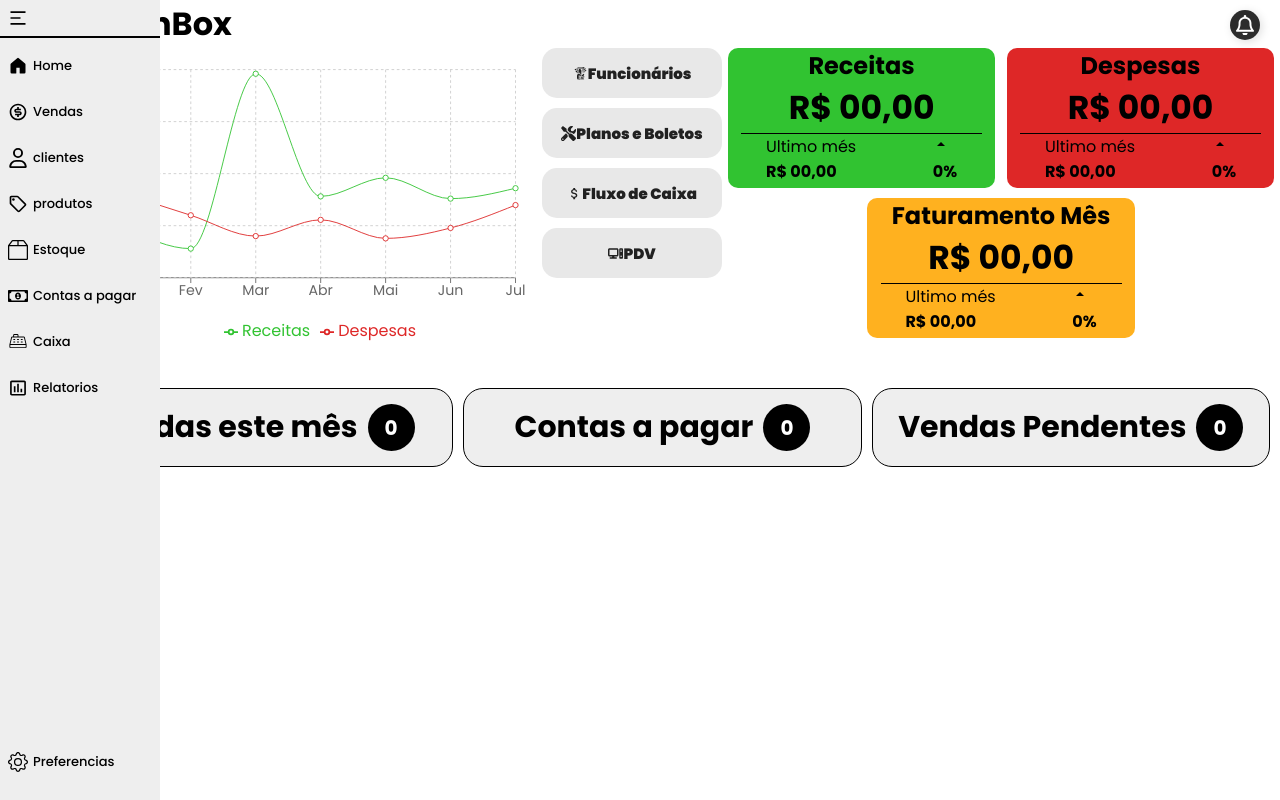
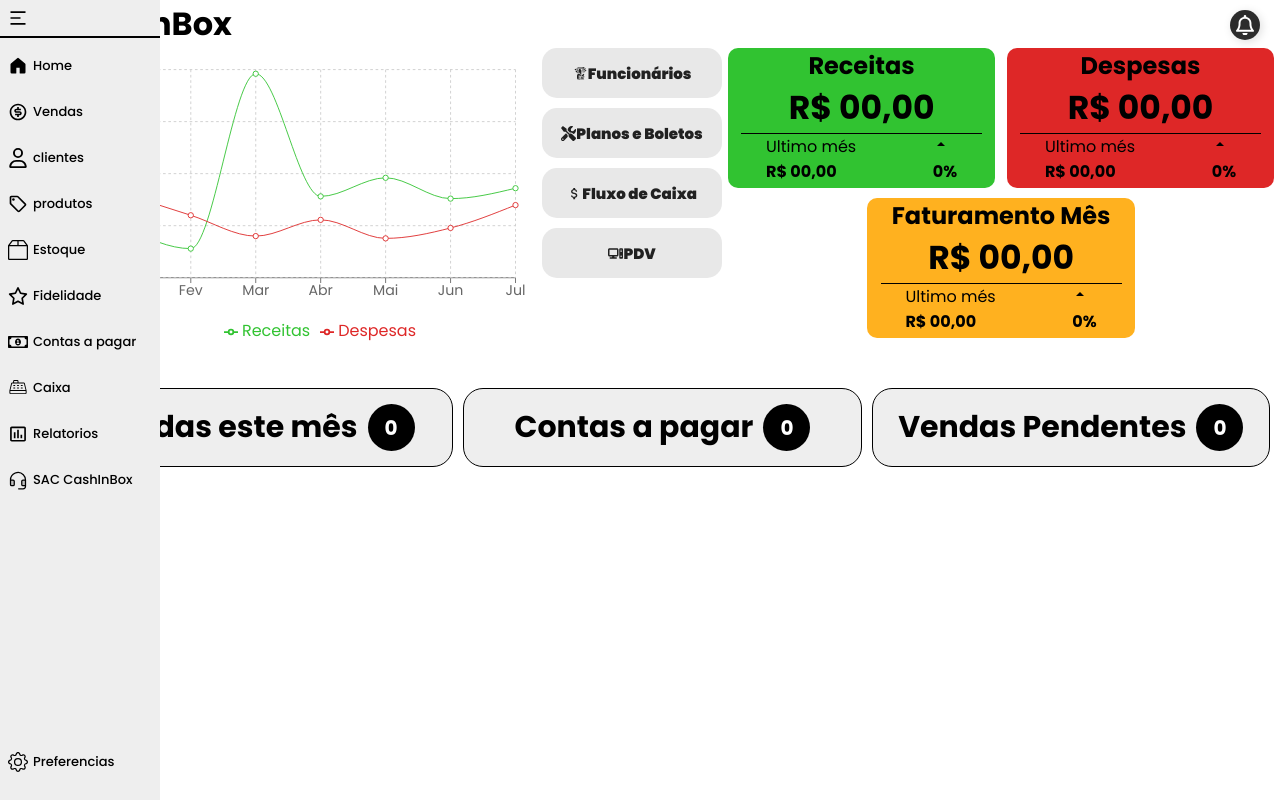
Before and after one commit to carloseduardolsouza/CashInBox_, a React (Create React App) app in the folder FrontEnd/: page / in a window 1280 px wide. Both pictures are taken after a click on the element 22 px from the left and 19 px from the top of the page. Built offline with nearby package versions, Linux system fonts and the light colour scheme.

Commit message:
alteração no menu

```diff
--- a/FrontEnd/src/App.jsx
+++ b/FrontEnd/src/App.jsx
@@ -53,6 +53,14 @@ import { MdOutlineSell } from "react-icons/md";
 //estoque
 import { BsBox2Fill } from "react-icons/bs";
 import { BsBox2 } from "react-icons/bs";
+
+//fidelidade
+import { FaStar } from "react-icons/fa6";
+import { FaRegStar } from "react-icons/fa6";
+
+//SAC cashInBox
+import { PiHeadsetDuotone } from "react-icons/pi";
+import { PiHeadsetFill } from "react-icons/pi";
 
 //contas a pagar
 import { FaMoneyBill1 } from "react-icons/fa6";
@@ -162,6 +170,16 @@ function App() {
             <p style={style}>Estoque</p>
           </Link>
           <Link
+            to="/fidelidade"
+            className="MenuLateralBox"
+            onClick={() => setStatusMenu('fidelidade')}
+          >
+            {(statusMenu === 'fidelidade' && <FaStar className="iconsMenuLateral" />) || (
+              <FaRegStar className="iconsMenuLateral" />
+            )}
+            <p style={style}>Fidelidade</p>
+          </Link>
+          <Link
             to="/contasPagar"
             className="MenuLateralBox"
             onClick={() => setStatusMenu('contasPagar')}
@@ -191,6 +209,17 @@ function App() {
               <MdInsertChart className="iconsMenuLateral" />
             )) || <MdInsertChartOutlined className="iconsMenuLateral" />}
             <p style={style}>Relatorios</p>
+          </Link>
+
+          <Link
+            to="/centralCashInBox"
+            className="MenuLateralBox"
+            onClick={() => setStatusMenu('centralCashInBox')}
+          >
+            {(statusMenu === 'centralCashInBox' && (
+              <PiHeadsetFill className="iconsMenuLateral" />
+            )) || <PiHeadsetDuotone className="iconsMenuLateral" />}
+            <p style={style}>SAC CashInBox</p>
           </Link>
 
           <Link
```
